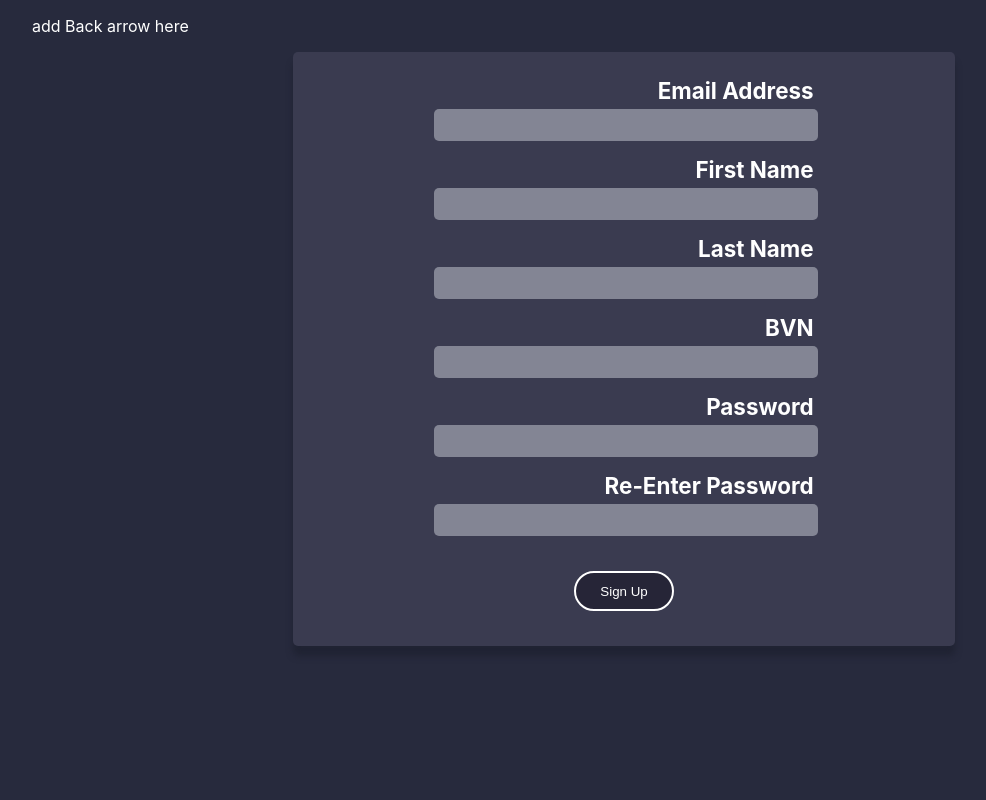
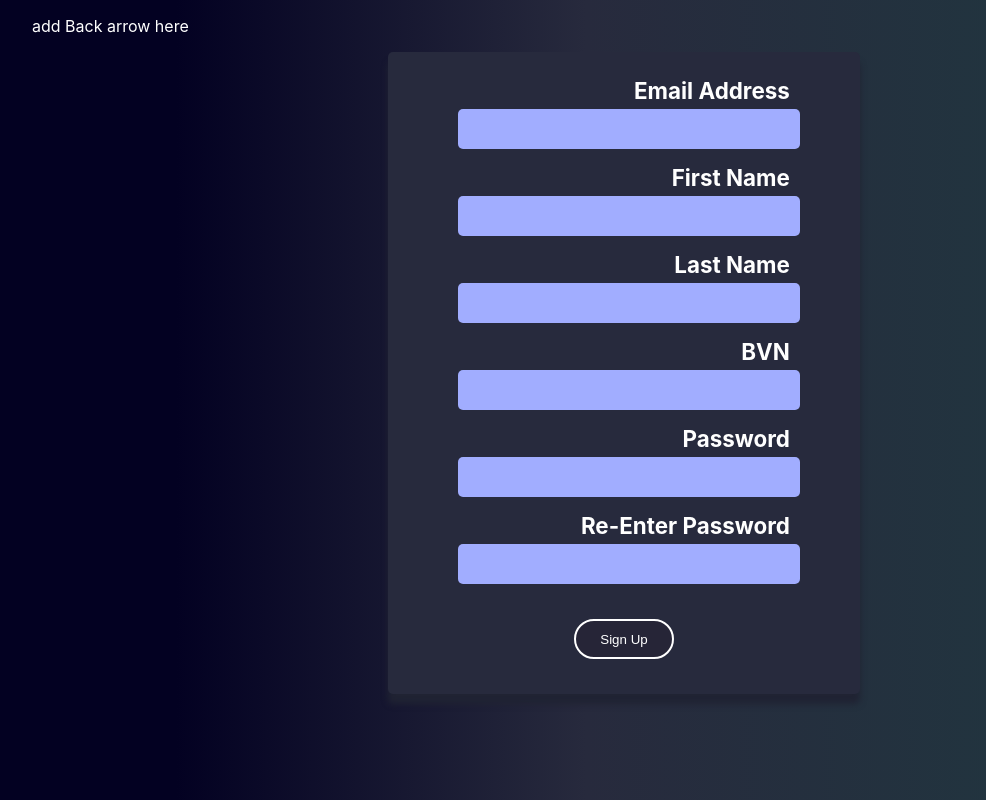
Before and after one commit to THEmmanuel/Quick-Credit, a website: page UI/sign_up.html in a window 1280 px wide. Shown: the whole page, without its empty margins (16-1002 px from the left). Drawn offline with Linux system fonts and the light colour scheme.

Commit message:
add sign in page

```diff
--- a/UI/css/style.css
+++ b/UI/css/style.css
@@ -1,5 +1,6 @@
 body {
-    background: #272A3D;
+    background: rgb(3, 1, 34);
+    background: linear-gradient(90deg, rgba(3, 1, 34, 1) 15%, rgba(39, 42, 61, 1) 47%, rgba(30, 58, 64, 1) 100%);
     font-family: -apple-system, BlinkMacSystemFont, 'Segoe UI', Roboto, Oxygen, Ubuntu, Cantarell, 'Open Sans', 'Helvetica Neue', sans-serif;
     color: #fff;
 }
@@ -12,9 +13,9 @@ body {
 }
 
 form {
-    background-color: #3A3B50;
-    width: 50%;
-    height: 60%;
+    background-color: #272A3D;
+    width: 35%;
+    height: 50%;
     padding: 15px;
     text-align: center;
     box-shadow: 0px 10px 6px #202333;
@@ -23,21 +24,23 @@ form {
 }
 
 .input_field {
-    width: 60%;
+    width: 75%;
     text-align: center;
     margin: 10px auto;
 }
 
 input {
+    padding: 5px;
     border: none;
+    border-radius: 5px;
     width: 100%;
     height: 30px;
-    background-color: #838594;
+    background-color: #A1ADFF;
     margin: 5px auto;
-    font-size: 1.2em;
-    border-radius: 5px;
-    text-align: left;
+    font-size: 1.5em;
+    color: #97979F;
 }
+
 
 label {
     display: flex;
@@ -63,7 +66,7 @@ button {
     }
 
     .input_field {
-        width: 60%;
+        width: 75%;
     }
 
     label {
--- a/UI/sign_up.html
+++ b/UI/sign_up.html
@@ -22,20 +22,20 @@
                 <div class="input_field">
                     <label>Email Address</label>
 
-                    <input type="text">
+                    <input type="text" autocomplete="email">
                 </div>
 
 
                 <div class="input_field">
                     <label>First Name</label>
 
-                    <input type="text">
+                    <input type="text" autocomplete="given-name">
                 </div>
 
                 <div class="input_field">
                     <label>Last Name</label>
 
-                    <input type="text">
+                    <input type="text" autocomplete="family-name">
                 </div>
             </div>
 
@@ -50,13 +50,13 @@
                 <div class="input_field">
                     <label>Password</label>
 
-                    <input type="password">
+                    <input type="password" autocomplete="new-password">
                 </div>
 
                 <div class="input_field">
                     <label>Re-Enter Password</label>
 
-                    <input type="password">
+                    <input type="password" autocomplete="current-password">
                 </div>
 
             </div>
```
Also changed, not shown: UI/sign_in.html (added, +41 -0 lines).
